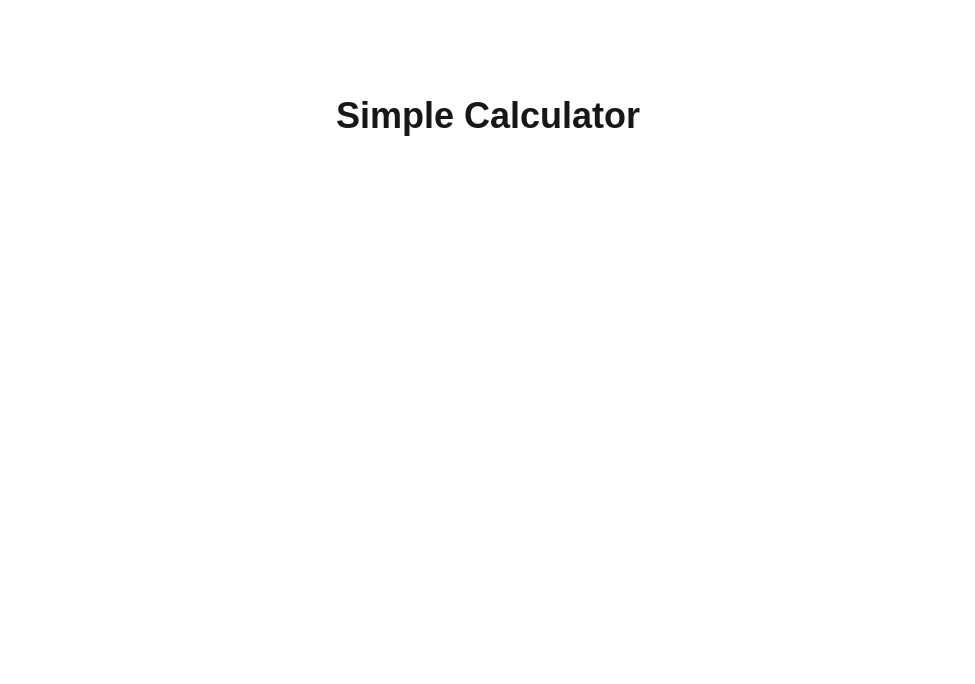
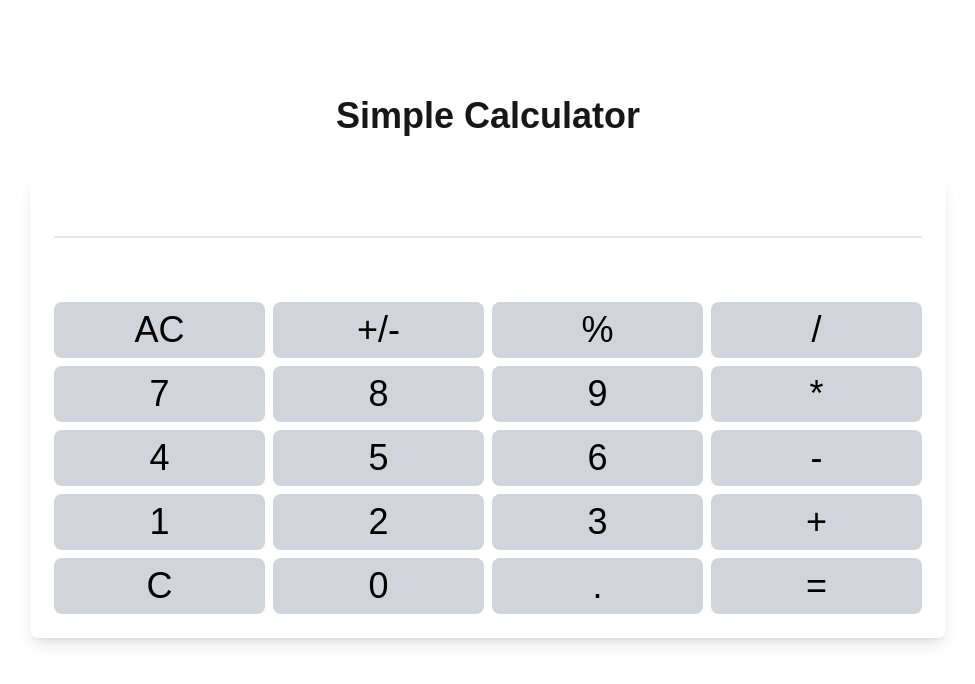
Before and after one commit to TangoCode99/simple-calculator, a Next.js app: page / in a window 1280 px wide. Shown: the top 684 px of the page, without its empty margins (152-1127 px from the left). Built offline with nearby package versions, Linux system fonts and the light colour scheme.

Commit message:
Calc logic

```diff
--- a/src/app/page.js
+++ b/src/app/page.js
@@ -1,7 +1,63 @@
+"use client";
+import { useState } from "react";
+
 export default function Home() {
+  const [result, setResult] = useState("");
+  const [expr, setExpr] = useState("");
+
+  const handlebtnclk = (value) => {
+    if (value === "=") {
+      try {
+        const evalRes = eval(expr).toString();
+        setResult(evalRes);
+        setExpr(evalRes);
+      } catch (error) {
+        setResult("Error");
+      }
+    } else if (value === "C" || value === "AC") {
+      setResult("");
+      setExpr("");
+    } else {
+      setExpr((prevExpr) => prevExpr + value);
+    }
+  };
+
+  const buttons = [
+    "AC", "+/-", "%", "/",
+    "7", "8", "9", "*",
+    "4", "5", "6", "-",
+    "1", "2", "3", "+",
+    "C", "0", ".", "=",
+  ];
+
   return (
     <div className="flex min-h-screen flex-col items-center p-24">
       <h1 className="text-4xl font-bold mb-10">Simple Calculator</h1>
+      <div className="bg-white p-6 rounded-lg shadow-lg">
+        <input
+          type="text"
+          className="w-full mb-2 text-3xl text-black border-b-2 border-black-300 focus:outline-none"
+          value={expr}
+          readOnly
+        />
+        <input
+          type="text"
+          className="w-full text-4xl text-black font-bold mb-4 focus-outline"
+          value={result}
+          readOnly
+        />
+        <div className="grid grid-cols-4 gap-2">
+          {buttons.map((btn) => (
+            <button
+              key={btn}
+              onClick={() => handlebtnclk(btn)}
+              className="text-4xl text-black bg-gray-300 hover:bg-gray-400 p-2 rounded-lg"
+            >
+              {btn}
+            </button>
+          ))}
+        </div>
+      </div>
     </div>
   );
 }
```
